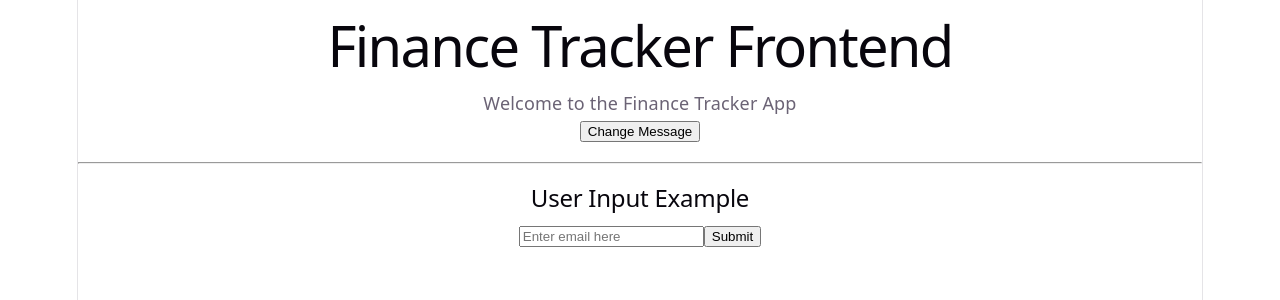
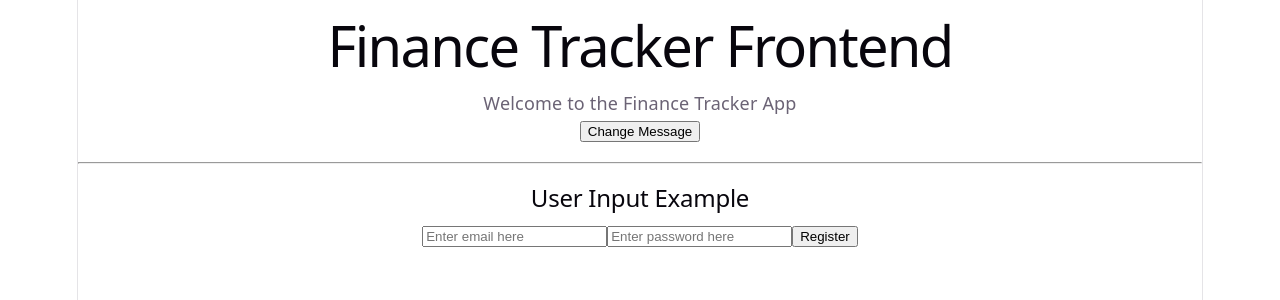
Before and after one commit to 00santi/finance_tracker, a React (Vite) app in the folder frontend/: page / in a window 1280 px wide. Shown: the top 300 px of the page. Built offline with nearby package versions, Linux system fonts and the light colour scheme.

Commit message:
start of email, password, register button

```diff
--- a/frontend/src/App.tsx
+++ b/frontend/src/App.tsx
@@ -20,16 +20,24 @@ function App() {
         })
     };
 
-    const [inputText, setInputText] = useState('');
-    const [responseText, setResponseText] = useState('');
+    const [emailInput, setEmailInput] = useState('');
+    const [finalEmail, setFinalEmail] = useState('');
 
-    const handleInput = (event: React.ChangeEvent<HTMLInputElement>) => {
-        setInputText(event.target.value);
-    }
+    const handleEmailInput = (event: React.ChangeEvent<HTMLInputElement>) => {
+        setEmailInput(event.target.value);
+    };
 
-    const handleSubmit = () => {
-        setResponseText(inputText);
-        setInputText('');
+    const [passwordInput, setPasswordInput] = useState('');
+    const [finalPassword, setFinalPassword] = useState('');
+    const handlePasswordInput = (event: React.ChangeEvent<HTMLInputElement>) => {
+        setPasswordInput(event.target.value);
+    };
+
+    const handleRegisterButton = () => {
+        setFinalEmail(emailInput);
+        setEmailInput('');
+        setFinalPassword(passwordInput);
+        setPasswordInput('');
     };
 
 
@@ -43,13 +51,18 @@ function App() {
                 <hr style={{margin: '20px 0'}}/>
 
                 <h2>User Input Example</h2>
-                <input type="text"
-                       value={inputText}
-                       onChange={handleInput}
+                <input type="email"
+                       value={emailInput}
+                       onChange={handleEmailInput}
                        placeholder="Enter email here"/>
-                <button onClick={handleSubmit}>Submit</button>
-                {responseText && (
-                    <p>You submitted: <strong>{responseText}</strong></p>)}
+                <input type="password"
+                       value={passwordInput}
+                       onChange={handlePasswordInput}
+                       placeholder="Enter password here"/>
+                <button onClick={handleRegisterButton}>Register</button>
+                {finalEmail && finalPassword && (
+                    <p>You submitted Email: <strong>{finalEmail}</strong>, Password = <strong>{finalPassword}</strong></p>
+                )}
             </header>
         </div>
     )
```
